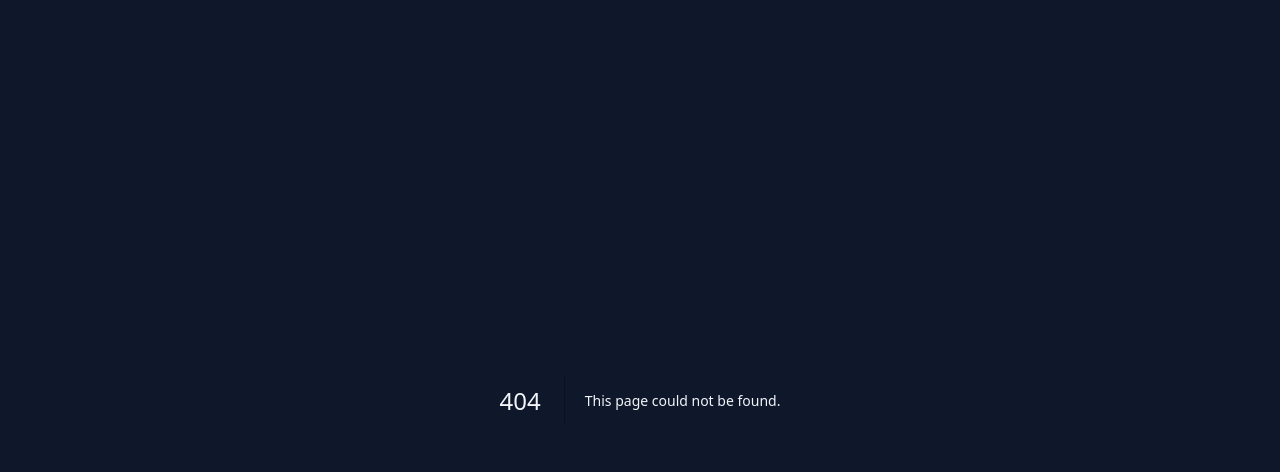
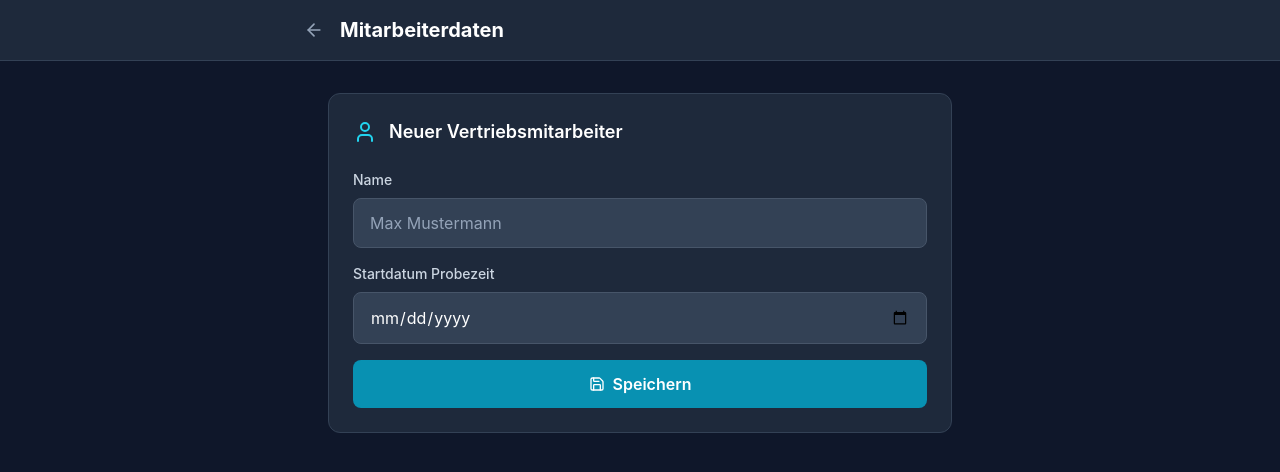
Before and after one commit to andrewtpoint/kpi-tracker-probezeit, a Next.js app: page /employee in a window 1280 px wide. Before the commit this address had no page. Shown: the top 472 px of the page. Built offline with nearby package versions, Linux system fonts and the light colour scheme.

Commit message:
Add Employee page

```diff
--- /dev/null
+++ b/src/app/employee/page.tsx
@@ -0,0 +1,65 @@
+'use client';
+import { useState } from 'react';
+import { useStore } from '@/lib/store';
+import Link from 'next/link';
+import { ArrowLeft, Save, User } from 'lucide-react';
+
+export default function EmployeePage() {
+  const { employee, setEmployee } = useStore();
+  const [name, setName] = useState(employee.name);
+  const [startDate, setStartDate] = useState(employee.startDate);
+  const [saved, setSaved] = useState(false);
+
+  const handleSave = () => {
+    setEmployee({ name, startDate });
+    setSaved(true);
+    setTimeout(() => setSaved(false), 2000);
+  };
+
+  return (
+    <div className="min-h-screen bg-slate-900">
+      <div className="bg-slate-800 border-b border-slate-700 px-6 py-4">
+        <div className="max-w-2xl mx-auto flex items-center gap-4">
+          <Link href="/" className="text-slate-400 hover:text-white"><ArrowLeft className="w-5 h-5" /></Link>
+          <h1 className="text-xl font-bold text-white">Mitarbeiterdaten</h1>
+        </div>
+      </div>
+      <div className="max-w-2xl mx-auto px-6 py-8">
+        <div className="bg-slate-800 border border-slate-700 rounded-xl p-6">
+          <div className="flex items-center gap-3 mb-6">
+            <User className="w-6 h-6 text-cyan-400" />
+            <h2 className="text-lg font-semibold text-white">Neuer Vertriebsmitarbeiter</h2>
+          </div>
+          <div className="space-y-4">
+            <div>
+              <label className="block text-sm font-medium text-slate-300 mb-2">Name</label>
+              <input
+                type="text"
+                value={name}
+                onChange={(e) => setName(e.target.value)}
+                placeholder="Max Mustermann"
+                className="w-full bg-slate-700 border border-slate-600 rounded-lg px-4 py-3 text-white placeholder-slate-400 focus:outline-none focus:border-cyan-500"
+              />
+            </div>
+            <div>
+              <label className="block text-sm font-medium text-slate-300 mb-2">Startdatum Probezeit</label>
+              <input
+                type="date"
+                value={startDate}
+                onChange={(e) => setStartDate(e.target.value)}
+                className="w-full bg-slate-700 border border-slate-600 rounded-lg px-4 py-3 text-white focus:outline-none focus:border-cyan-500"
+              />
+            </div>
+            <button
+              onClick={handleSave}
+              className="w-full bg-cyan-600 hover:bg-cyan-500 text-white font-semibold py-3 rounded-lg transition flex items-center justify-center gap-2"
+            >
+              <Save className="w-4 h-4" />
+              {saved ? 'Gespeichert!' : 'Speichern'}
+            </button>
+          </div>
+        </div>
+      </div>
+    </div>
+  );
+}
```
